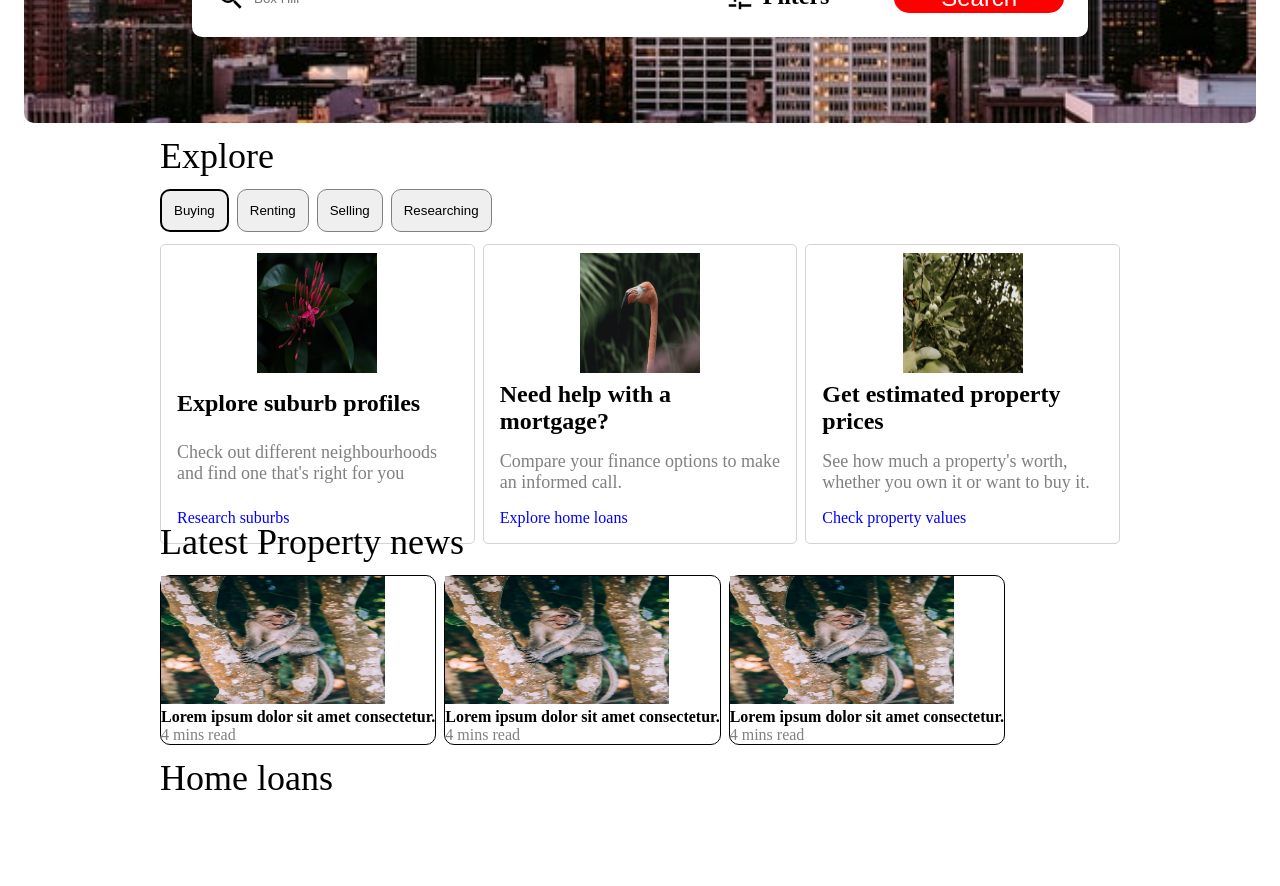
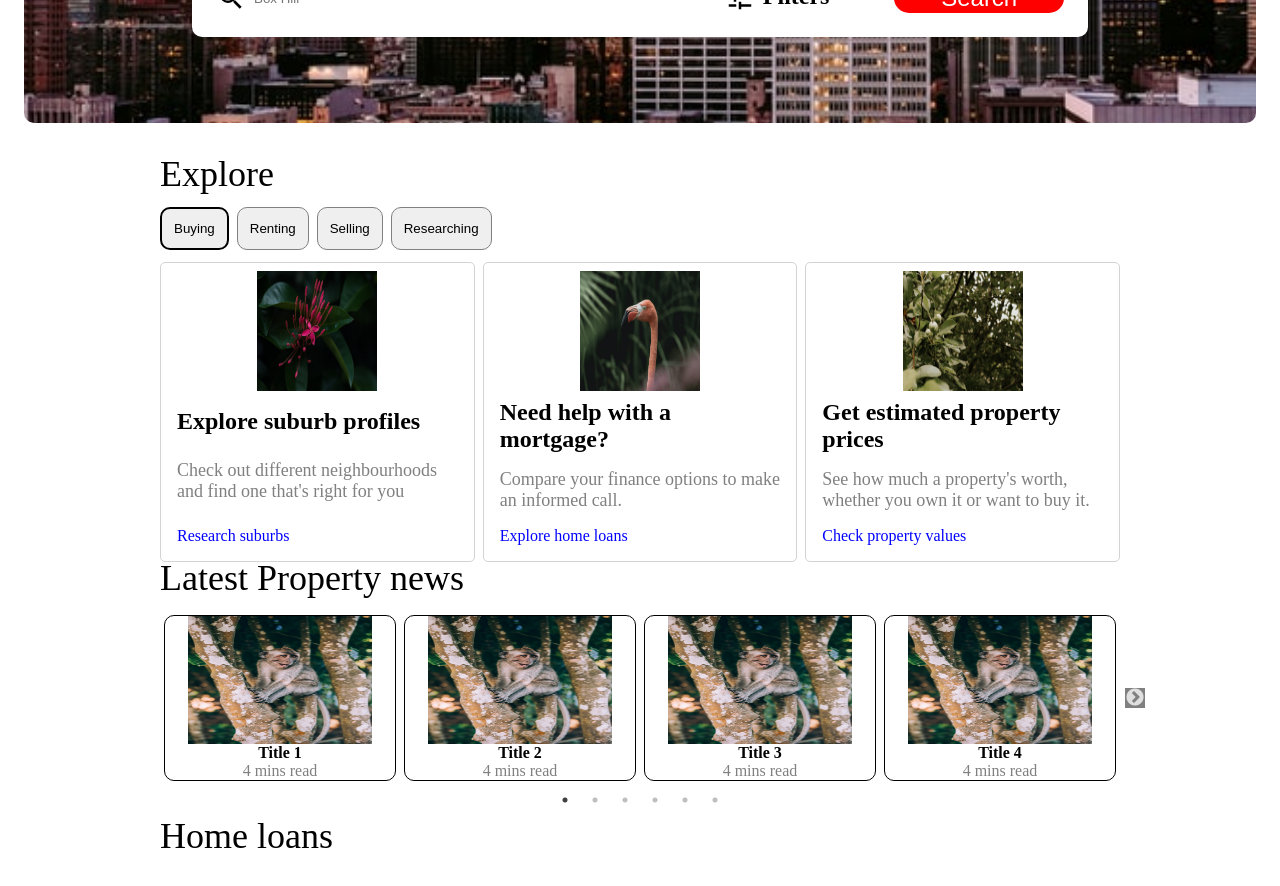
Before and after one commit to JohnGammie/realestate-react, a React (Create React App) app: page / in a window 1280 px wide. Shown: the part 280-1166 px from the top of the page. Before the commit the page ends 1115 px from the top, so only its background shows below. Built offline with nearby package versions, Linux system fonts and the light colour scheme.

Commit message:
Add Carousel react-slick-carousel to Latest property news section

```diff
--- a/package.json
+++ b/package.json
@@ -10,6 +10,8 @@
     "react-dom": "^17.0.2",
     "react-router-dom": "^6.2.2",
     "react-scripts": "5.0.0",
+    "react-slick": "^0.28.1",
+    "slick-carousel": "^1.8.1",
     "styled-components": "^5.3.3",
     "web-vitals": "^2.1.4"
   },
--- a/src/components/PropertyNewsSection/PropertyNewsSection.js
+++ b/src/components/PropertyNewsSection/PropertyNewsSection.js
@@ -1,23 +1,59 @@
 import React from "react";
 import Card from "./Card";
 import { Carousel } from "../styles/PropertyNewSection.styled";
+import "slick-carousel/slick/slick.css";
+import "slick-carousel/slick/slick-theme.css";
 
 const PropertyNewsSection = () => {
+  const NextArrowStyle = (props) => {
+    const { className, style, onClick } = props;
+    return (
+      <div
+        className={className}
+        style={{ ...style, display: "block", background: "grey" }}
+        onClick={onClick}
+      />
+    );
+  };
+
+  var settings = {
+    dots: true,
+    speed: 500,
+    slidesToShow: 4,
+    slidesToScroll: 1,
+    nextArrow: <NextArrowStyle />,
+  };
+
   return (
-    <Carousel>
+    <Carousel {...settings}>
       <Card
         image="/assets/images/a-baby-monkey-sits-on-branches-and-smiles.jpg"
-        title="Lorem ipsum dolor sit amet consectetur."
+        title="Title 1"
         readTime="4 mins read"
       />
       <Card
         image="/assets/images/a-baby-monkey-sits-on-branches-and-smiles.jpg"
-        title="Lorem ipsum dolor sit amet consectetur."
+        title="Title 2"
         readTime="4 mins read"
       />
       <Card
         image="/assets/images/a-baby-monkey-sits-on-branches-and-smiles.jpg"
-        title="Lorem ipsum dolor sit amet consectetur."
+        title="Title 3"
+        readTime="4 mins read"
+      />
+      <Card
+        image="/assets/images/a-baby-monkey-sits-on-branches-and-smiles.jpg"
+        title="Title 4"
+        readTime="4 mins read"
+      />
+      <Card
+        image="/assets/images/a-baby-monkey-sits-on-branches-and-smiles.jpg"
+        title="Title 5"
+        readTime="4 mins read"
+      />
+      <Card
+        image="/assets/images/a-baby-monkey-sits-on-branches-and-smiles.jpg"
+        title="Title 6"
         readTime="4 mins read"
       />
     </Carousel>
--- a/src/components/styles/PropertyNewSection.styled.js
+++ b/src/components/styles/PropertyNewSection.styled.js
@@ -1,11 +1,16 @@
 import styled from "styled-components";
+import Slider from "react-slick";
 
 export const StyledCard = styled.div`
   border: 1px solid black;
   border-radius: 10px;
+  display: flex;
+  flex-direction: column;
+  align-items: center;
+  margin: 4px;
 
   & img {
-    width: 224px;
+    width: 80%;
     height: 128px;
   }
 `;
@@ -18,7 +23,4 @@ export const CardReadTime = styled.div`
   color: grey;
 `;
 
-export const Carousel = styled.div`
-  display: flex;
-  gap: 8px;
-`;
+export const Carousel = styled(Slider)``;
--- a/src/pages/pages.css
+++ b/src/pages/pages.css
@@ -26,6 +26,7 @@
 
 .section {
   width: 75vw;
+  margin-bottom: 18px;
 }
 
 .sections {
```
Also changed, not shown: 1 other file (tests, documents, lock files or other folders).
